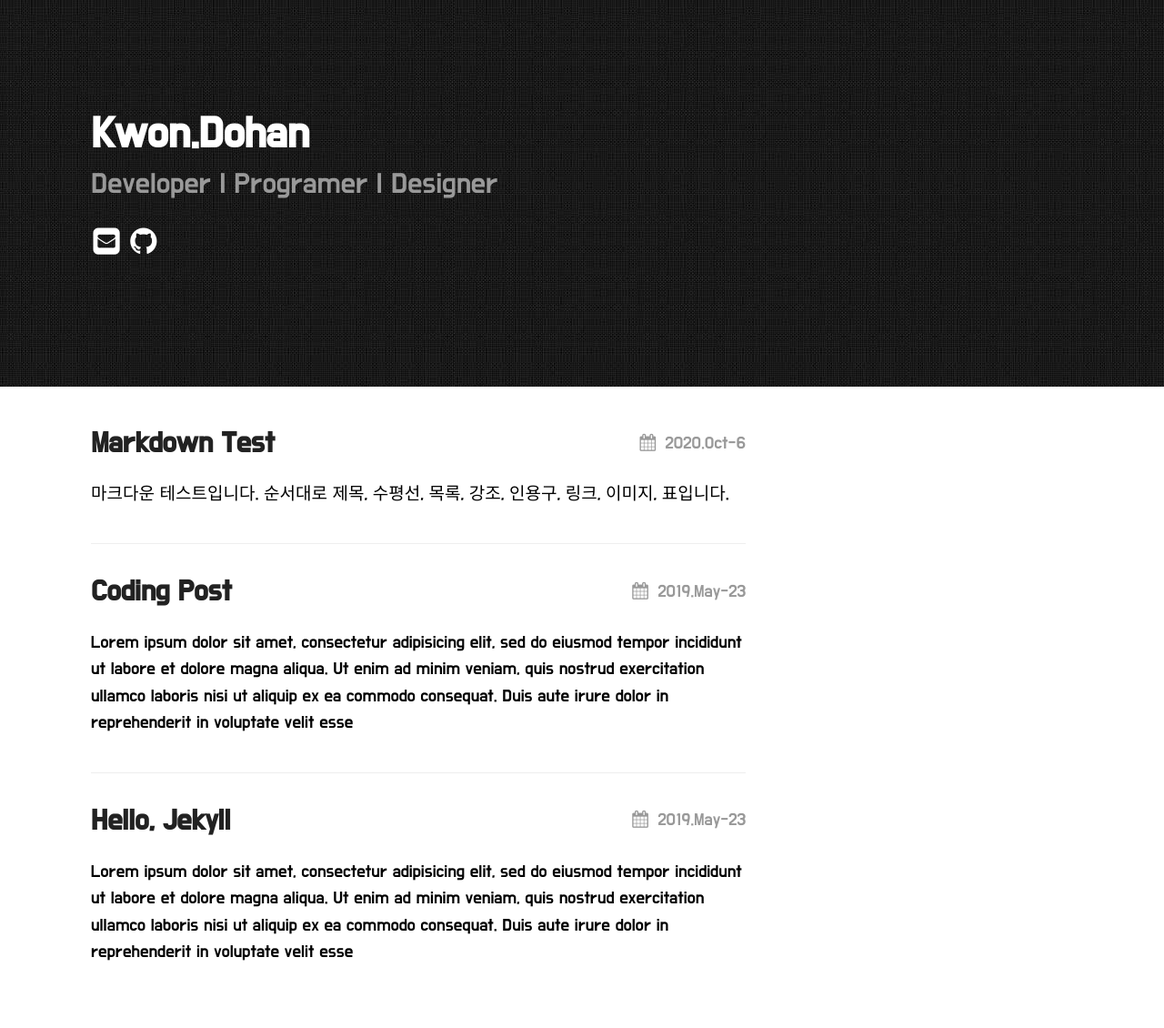
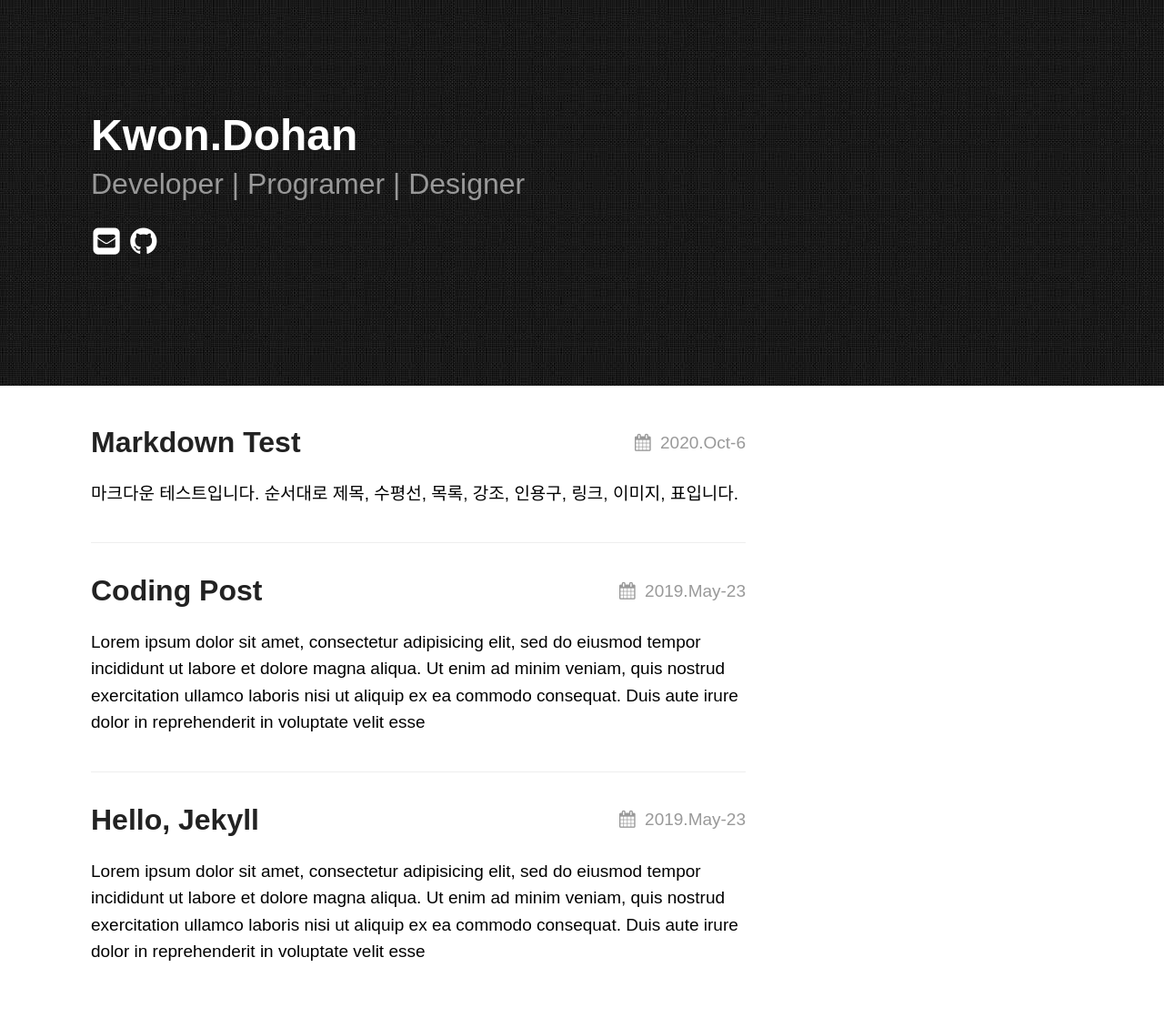
Before and after one commit to dohan01/blog, a Jekyll site: the page built from index.md, in a window 1280 px wide. Shown: the whole page at 91% size. Built offline with Jekyll 4.4.1, drawn with Linux system fonts in a browser that asks for light colours; some web fonts are replaced.

Commit message:
Update theme.scss

```diff
--- a/_sass/theme.scss
+++ b/_sass/theme.scss
@@ -2,7 +2,15 @@
 @import 'ext/normalize';
 @import 'begin';
 @import 'syntax';
-@import url('https://fonts.googleapis.com/css2?family=Do+Hyeon&display=swap');
+@font-face {
+  font-family: '서울남산체';
+  src: url('../font/서울남산 장체B.eot?26793073');
+  src: url('../font/서울남산 장체B.eot?26793073#iefix') format('embedded-opentype'),
+       url('../font/서울남산 장체B.woff?26793073') format('woff'),
+       url('../font/서울남산 장체B.ttf?26793073') format('truetype');
+  font-weight: normal;
+  font-style: normal;
+}
 
 $linkColor: #999;
 $mobileW: 768px;
@@ -18,7 +26,7 @@ $lightGray: #eee;
 }
 
 body {
-	font-family: 'Do Hyeon', sans-serif;
+	font-family: '서울남산체', sans-serif;
 	@include fluidType(16px, 19px);
 	line-height: 1.55em;
 	margin: 0;
```
